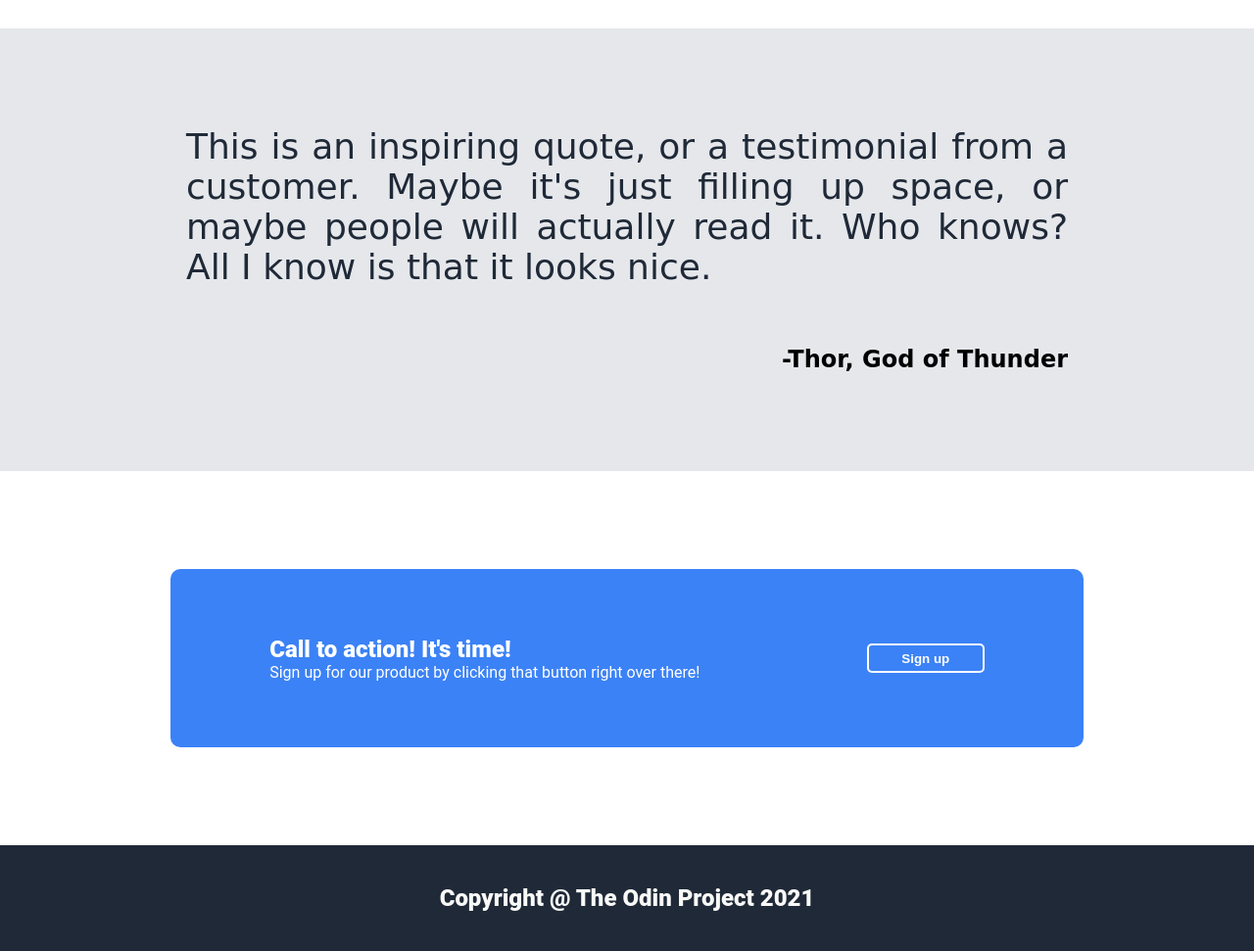
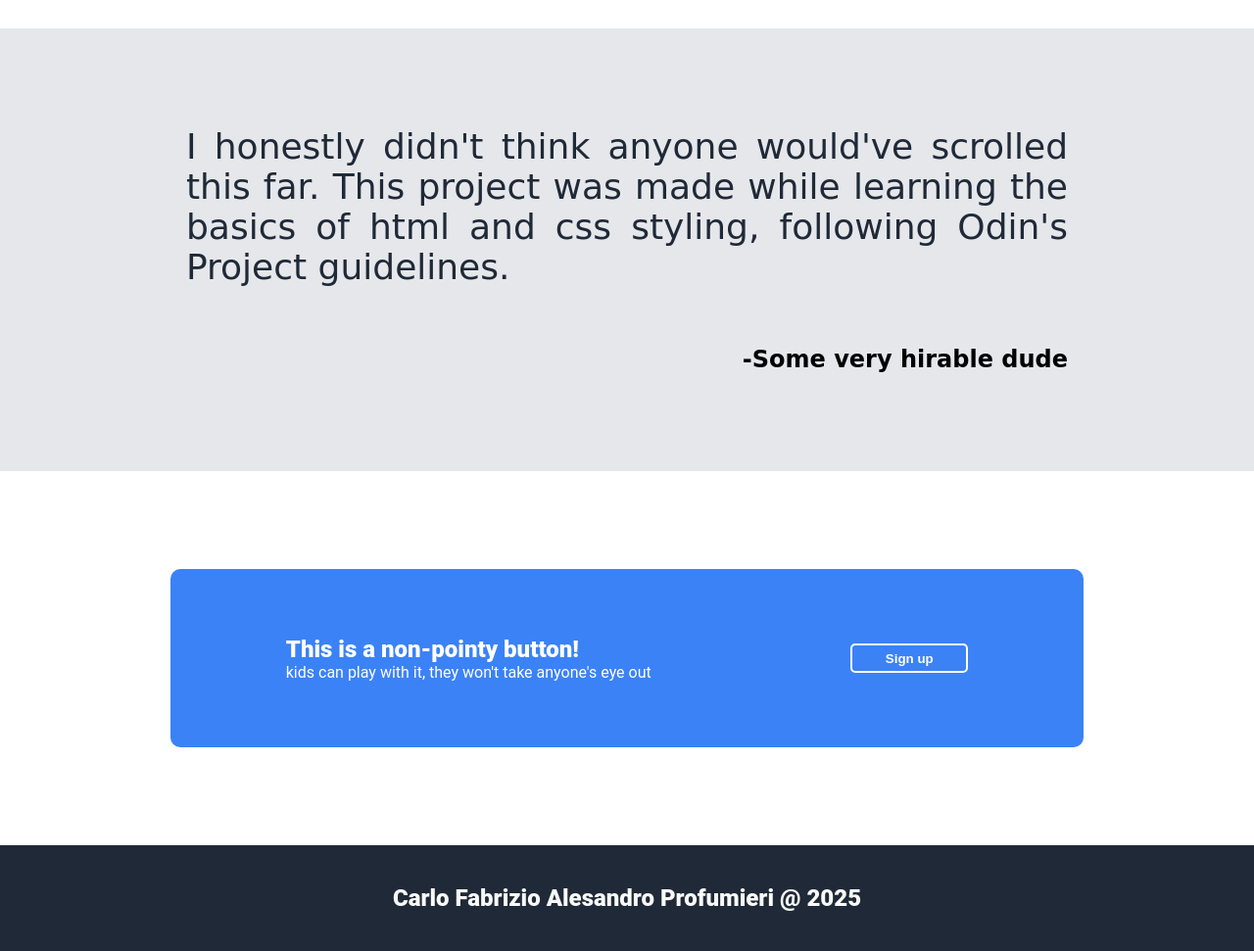
Before and after one commit to CarloFAProfumieri/LandingPage, a website: page index.html in a window 1280 px wide. Shown: the part 1120-2091 px from the top of the page at 98% size. Drawn offline with Linux system fonts and the light colour scheme.

Commit message:
(Finished) - changed some minor details

```diff
--- a/index.html
+++ b/index.html
@@ -23,9 +23,9 @@
   <div class="background-darkblue">
     <div class="page-width center hero-container">
       <div class="hero-text-container">
-        <h1 class="hero-main-text">This website is awesome</h1>
-        <p class="hero-secondary-text">This website has some subtext that goes here under the
-        main title. It's a smaller font and the color is lower
+        <h1 class="hero-main-text">Lorem ipsum dolor sit amet</h1>
+        <p class="hero-secondary-text">consectetur adipiscing elit, sed do eiusmod tempor incididunt ut labore et dolore magna aliqua. Ut enim ad minim veniam,
+          quis nostrud
         contrast</p>
         <button class="button">Sign up</button>
       </div>
@@ -37,7 +37,7 @@
 
   <div class="page-width center information-container">
     <div>
-      <h1 class="information-header-text">Some Random information.</h1>
+      <h1 class="information-header-text">This shows different pictures everytime</h1>
     </div>
     <div class="information-objects">
       <ul class="item-list">
@@ -73,12 +73,12 @@
   <div class="background-lightgray">
     <div class="center quote-container">
       <p class="quote-font">
-        This is an inspiring quote, or a testimonial from a
-        customer. Maybe it's just filling up space, or maybe
-        people will actually read it. Who knows? All I know
-        is that it looks nice.
+        I honestly didn't think anyone would've scrolled
+        this far. This project was made while learning the
+        basics of html and css styling, following Odin's
+        Project guidelines.
       </p>
-      <p class="attribution">-Thor, God of Thunder</p>
+      <p class="attribution">-Some very hirable dude</p>
     </div>
   </div>
 
@@ -86,8 +86,8 @@
     <div class="center call-to-action-container">
       <div class="call-to-action">
         <div class="call-to-action-text">
-          <div class="bigger">Call to action! It's time!</div>
-          <div>Sign up for our product by clicking that button right over there!</div>
+          <div class="bigger">This is a non-pointy button!</div>
+          <div>kids can play with it, they won't take anyone's eye out</div>
         </div>
         <button class="call-to-action-button">
           Sign up
@@ -98,7 +98,7 @@
   </div>
 
   <footer class="background-darkblue header-logo-text footer">
-      Copyright @ The Odin Project 2021
+      Carlo Fabrizio Alesandro Profumieri @ 2025
   </footer>
 </body>
 </html>
```
